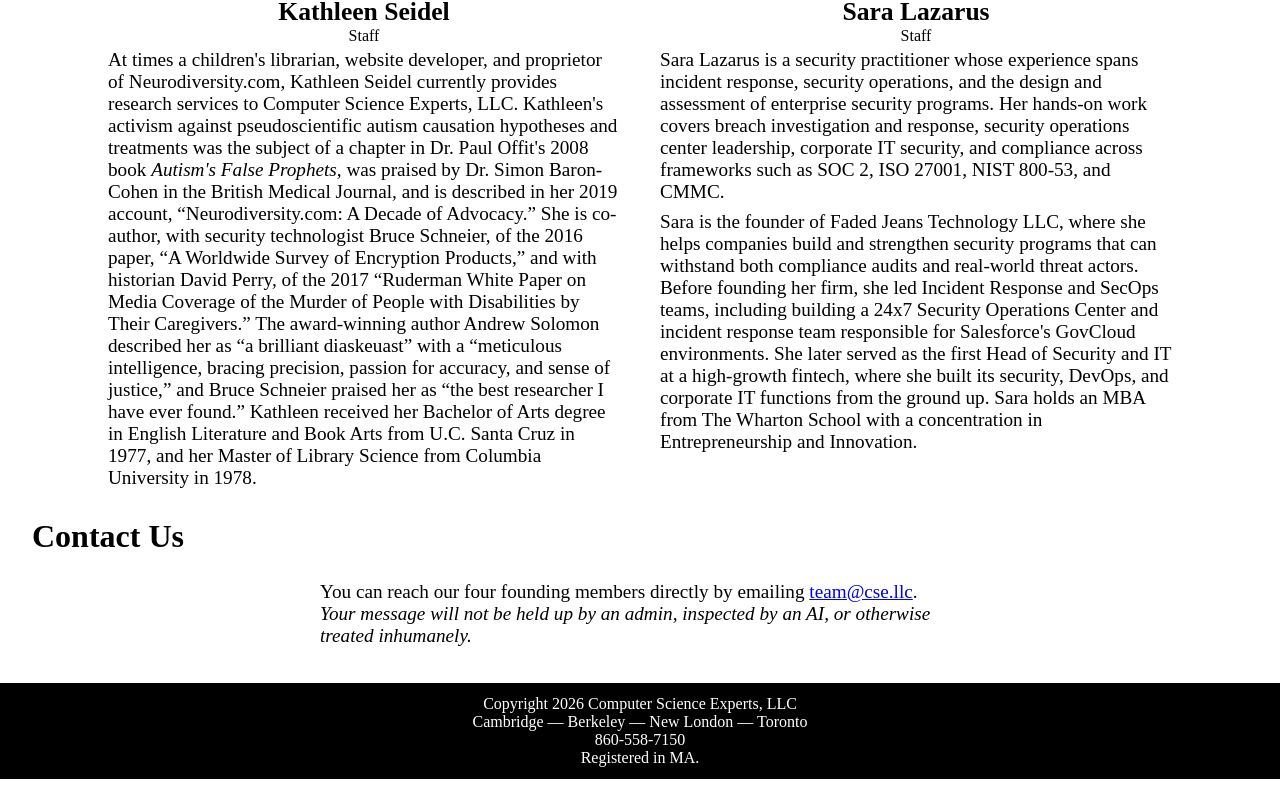
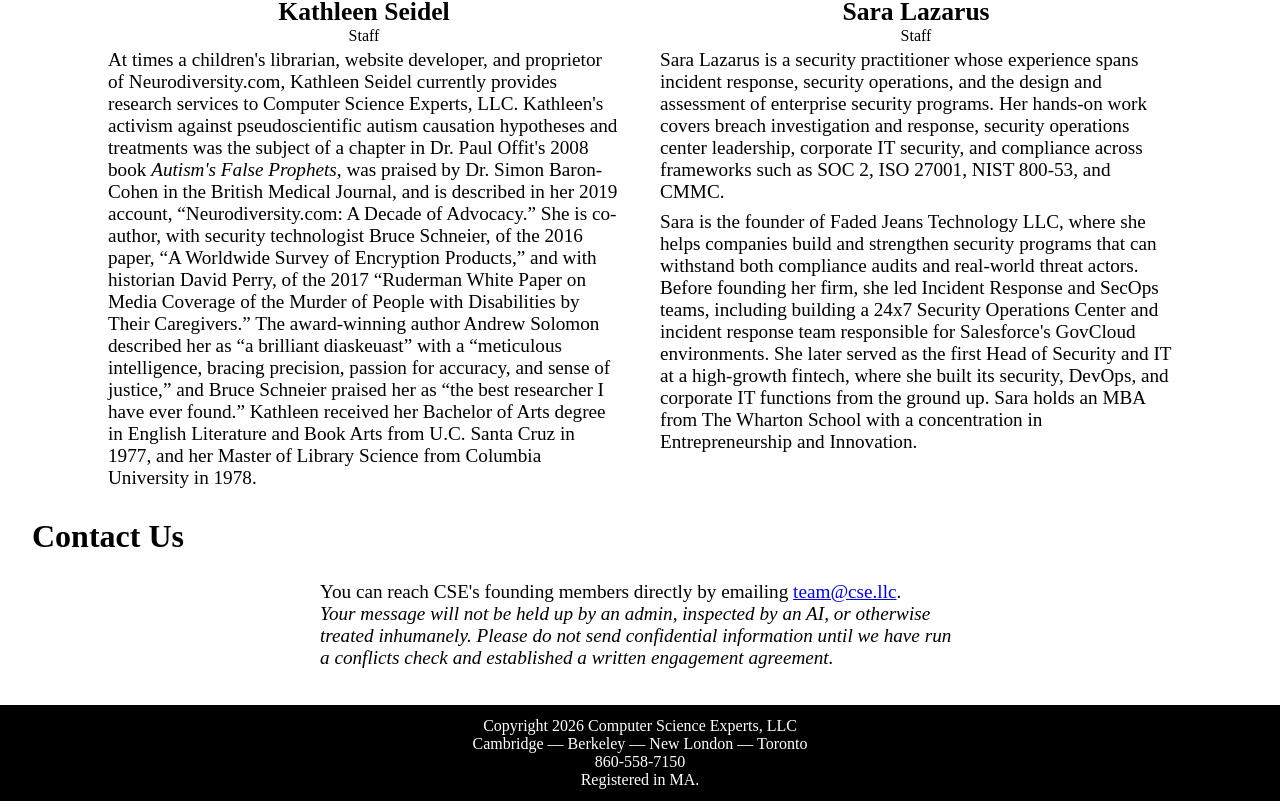
Before and after one commit to csexperts/cse-website, a Next.js app: page / in a window 1280 px wide. Shown: the part 4074-4875 px from the top of the page. Before the commit the page ends 4853 px from the top, so only its background shows below. Built offline with nearby package versions, Linux system fonts and the light colour scheme.

Commit message:
Revise contact email and confidentiality notice
Updated contact information and added note about confidentiality.

```diff
--- a/src/app/page.tsx
+++ b/src/app/page.tsx
@@ -33,8 +33,8 @@ export default function Home() {
       <h1>Contact Us</h1>
       <section className="contact-us">
         <p>
-          You can reach our four founding members directly by emailing <a href="mailto:team@cse.llc" target="_blank">team@cse.llc</a>.<br/>
-          <i>Your message will not be held up by an admin, inspected by an AI, or otherwise treated inhumanely.</i>
+          You can reach CSE's founding members directly by emailing <a href="mailto:team@cse.llc" target="_blank">team@cse.llc</a>.<br/>
+          <i>Your message will not be held up by an admin, inspected by an AI, or otherwise treated inhumanely. Please do not send confidential information until we have run a conflicts check and established a written engagement agreement.</i>
         </p>
       </section>
     </main>
```
